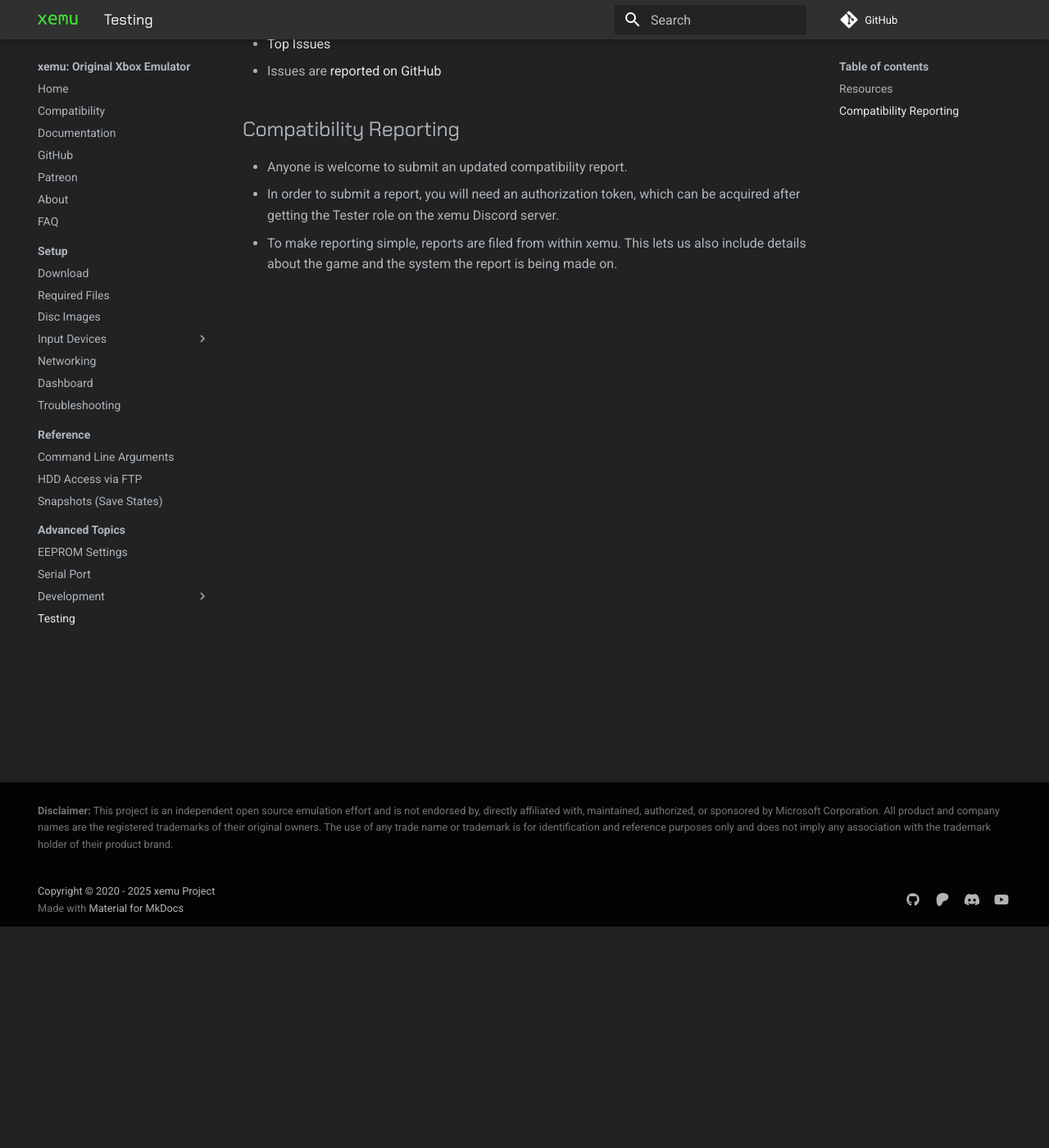
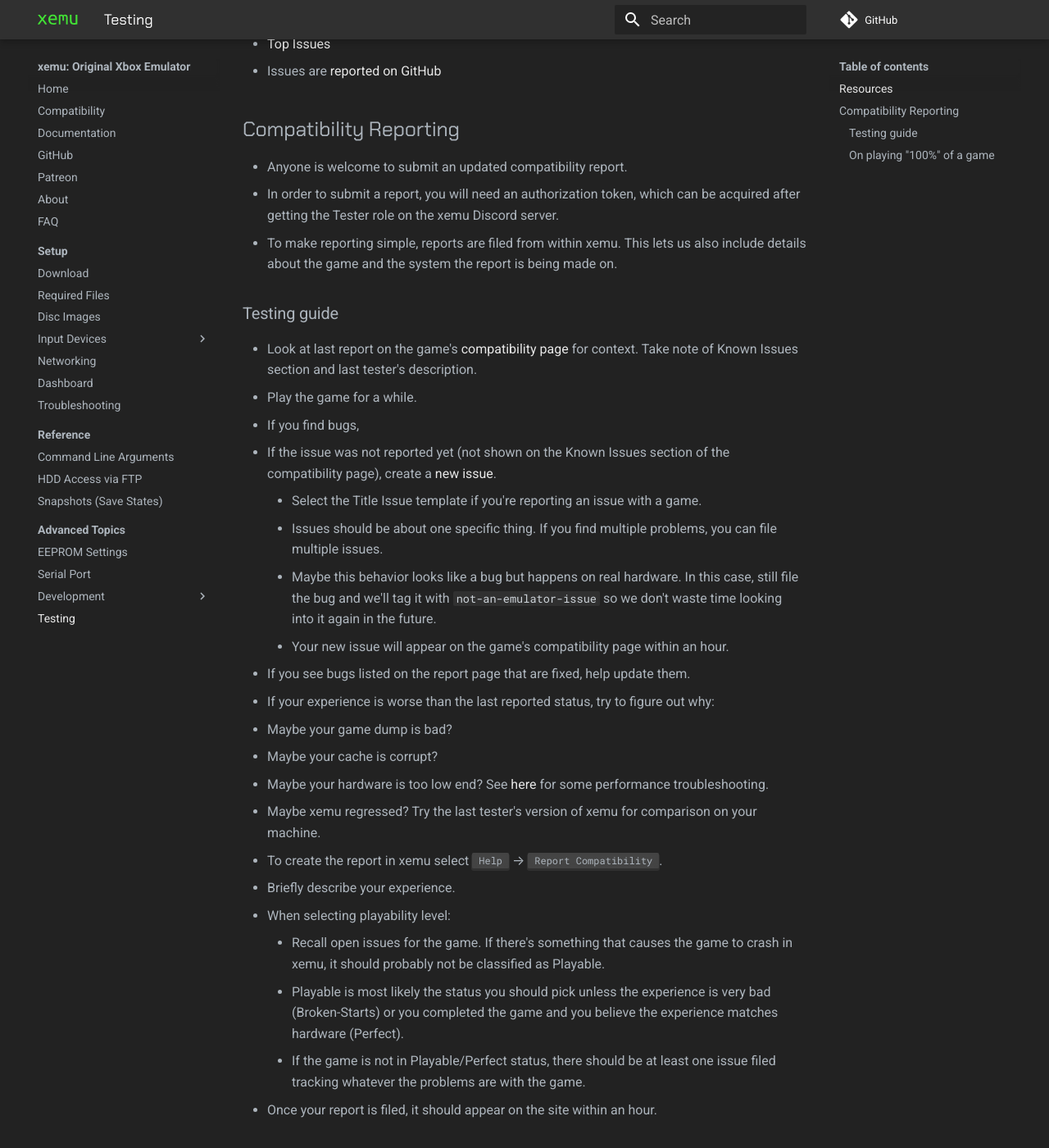
Before and after one commit to xemu-project/xemu-website, an MkDocs documentation site: the page built from docs/docs/testing.md, in a window 1280 px wide and 1400 px high, scrolled down 270 px. Shown: the whole window at 82% size. Built offline with MkDocs 1.6.1 and Material for MkDocs 9.7.7, drawn with Linux system fonts in a browser that asks for light colours; comment, search, counter and statistics services are not loaded; some of the changed text lies outside the part shown.

Commit message:
Add testing guidance

```diff
--- a/docs/docs/testing.md
+++ b/docs/docs/testing.md
@@ -7,3 +7,29 @@
 * Anyone is welcome to submit an updated compatibility report.
 * In order to submit a report, you will need an authorization token, which can be acquired after getting the Tester role on the xemu Discord server.
 * To make reporting simple, reports are filed from within xemu. This lets us also include details about the game and the system the report is being made on.
+
+### Testing guide
+* Look at last report on the game's [compatibility page](https://xemu.app/#compatibility) for context. Take note of Known Issues section and last tester's description.
+* Play the game for a while.
+* If you find bugs,
+  * If the issue was not reported yet (not shown on the Known Issues section of the compatibility page), create a [new issue](https://github.com/xemu-project/xemu/issues/new/choose).
+    * Select the Title Issue template if you're reporting an issue with a game.
+    * Issues should be about one specific thing. If you find multiple problems, you can file multiple issues.
+    * Maybe this behavior looks like a bug but happens on real hardware. In this case, still file the bug and we'll tag it with `not-an-emulator-issue` so we don't waste time looking into it again in the future.
+    * Your new issue will appear on the game's compatibility page within an hour.
+  * If you see bugs listed on the report page that are fixed, help update them.
+* If your experience is worse than the last reported status, try to figure out why:
+  * Maybe your game dump is bad?
+  * Maybe your cache is corrupt?
+  * Maybe your hardware is too low end? See [here](https://xemu.app/docs/troubleshooting/#windows-performance-considerations) for some performance troubleshooting.
+  * Maybe xemu regressed? Try the last tester's version of xemu for comparison on your machine.
+* To create the report in xemu select <kbd>Help</kbd> &rarr; <kbd>Report Compatibility</kbd>.
+  * Briefly describe your experience.
+  * When selecting playability level:
+    * Recall open issues for the game. If there's something that causes the game to crash in xemu, it should probably not be classified as Playable.
+    * Playable is most likely the status you should pick unless the experience is very bad (Broken-Starts) or you completed the game and you believe the experience matches hardware (Perfect).
+    * If the game is not in Playable/Perfect status, there should be at least one issue filed tracking whatever the problems are with the game.
+  * Once your report is filed, it should appear on the site within an hour.
+
+### On playing "100%" of a game
+While thorough testing is appreciated, it's not practical to demand volunteer testers play a game entirely every time a new version of xemu is released. Therefore, for Playable status we do not require a complete playthrough of the game. Instead, we request that people report issues as they run into them and we will operate with available knowledge. If there are severe issues with a game, it will recieve a different label. If you do complete a game, we would like to know about it. Let us know on Discord.
```
